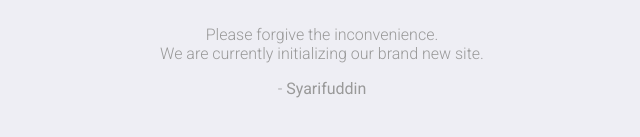
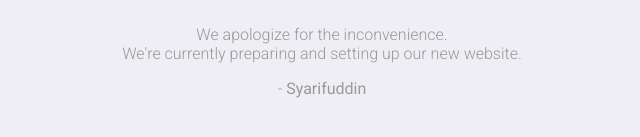
Before and after one commit to cmesyarif/mantis, a plain HTML site: page index.html in a window 1280 px wide. Shown: the part 375-512 px from the top of the page, 318-958 px from the left. Drawn offline with Linux system fonts and the light colour scheme.

Commit message:
update the main text

```diff
--- a/index.html
+++ b/index.html
@@ -83,8 +83,8 @@
     </svg>
 
     <p class="note">
-      Please forgive the inconvenience. <br />
-      We are currently initializing our brand new site.
+      We apologize for the inconvenience.<br />
+      We're currently preparing and setting up our new website.
     </p>
     <p class="author">- <span class="dev">Syarifuddin</span></p>
   </div>
```
